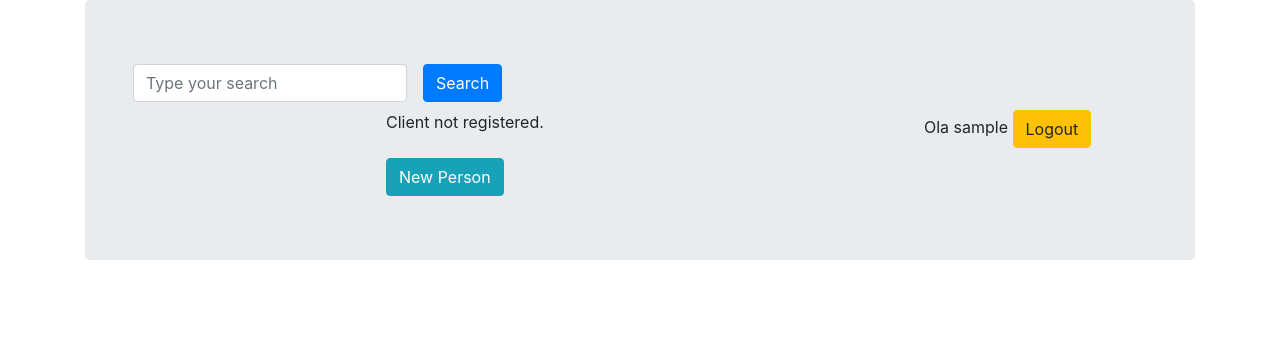
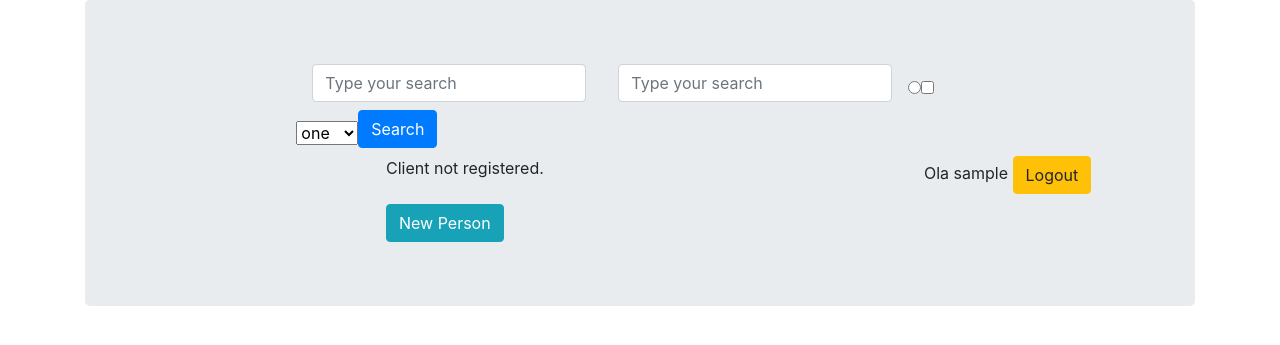
Before and after one commit to felipe-xavier/gestao_clientes, a Django app: page /clientes/list/ in a window 1280 px wide. Shown: the top 345 px of the page. Run offline with Django 3.2, Linux system fonts and the light colour scheme; the visitor is signed in with stand-in values (Sample User, id 1); data that the repository does not hold is empty; some libraries are stand-ins or nearby versions.

Commit message:
selection, radio and checkbox added just for examples in people list.

```diff
--- a/clientes/templates/people.html
+++ b/clientes/templates/people.html
@@ -3,17 +3,30 @@
 {% block title %} Seja Bem Vindo {% endblock %}
 
 {% block main %}
-{#    <div class="row">#}
-{#        <div class="col-12">#}
+    <div class="row justify-content-center">
+        <div class="col-2"></div>
+
+        <div class="col-8  text-center">
             <form class="form-inline">
 
                 <div class="form-group mx-sm-3 mb-2">
-                    <input type="text" class="form-control" name="search" placeholder="Type your search">
+                    <input type="text" class="form-control" name="name" placeholder="Type your search">
                 </div>
+                <div class="form-group mx-sm-3 mb-2">
+                    <input type="text" class="form-control" name="last-name" placeholder="Type your search">
+                </div>
+                <input type="radio" name="my-radio">
+                <input type="checkbox" name="my-check">
+                <select name="my-sel" id="">
+                    <option value="one">one</option>
+                    <option value="two">two</option>
+                    <option value="three">three</option>
+                </select>
                 <button type="submit" class="btn btn-primary mb-2">Search</button>
             </form>
-{#        </div>#}
-{#    </div>#}
+        </div>
+        <div class="col-2"></div>
+    </div>
 
     <div class="row">
         <div class="col">
--- a/clientes/views.py
+++ b/clientes/views.py
@@ -6,10 +6,15 @@ from .forms import PersonForm
 
 @login_required
 def clientes_list(request):
-    search_field = request.GET.get('search', None)
-    if search_field:
-        people = Person.objects.all()
-        people = people.filter(first_name=search_field)
+    name = request.GET.get('name', '')
+    last_name = request.GET.get('last-name', '')
+    if name or last_name:
+        people = Person.objects.filter(first_name__icontains=name) | \
+                 Person.objects.filter(last_name__icontains=last_name)
+
+    # if search_field:
+    #     people = Person.objects.all()
+    #     people = people.filter(first_name=search_field)
     else:
         people = Person.objects.all()
 
```
